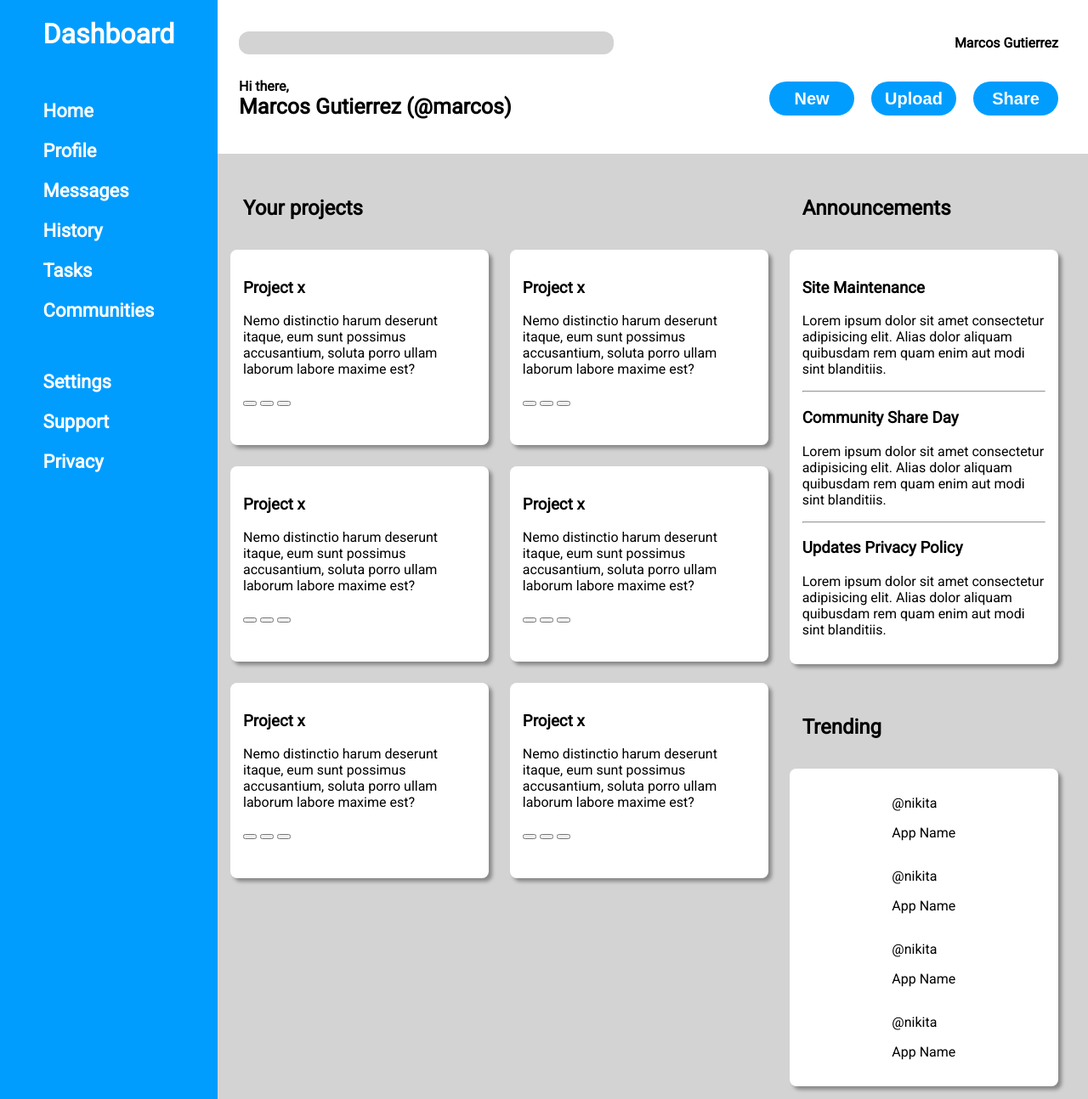
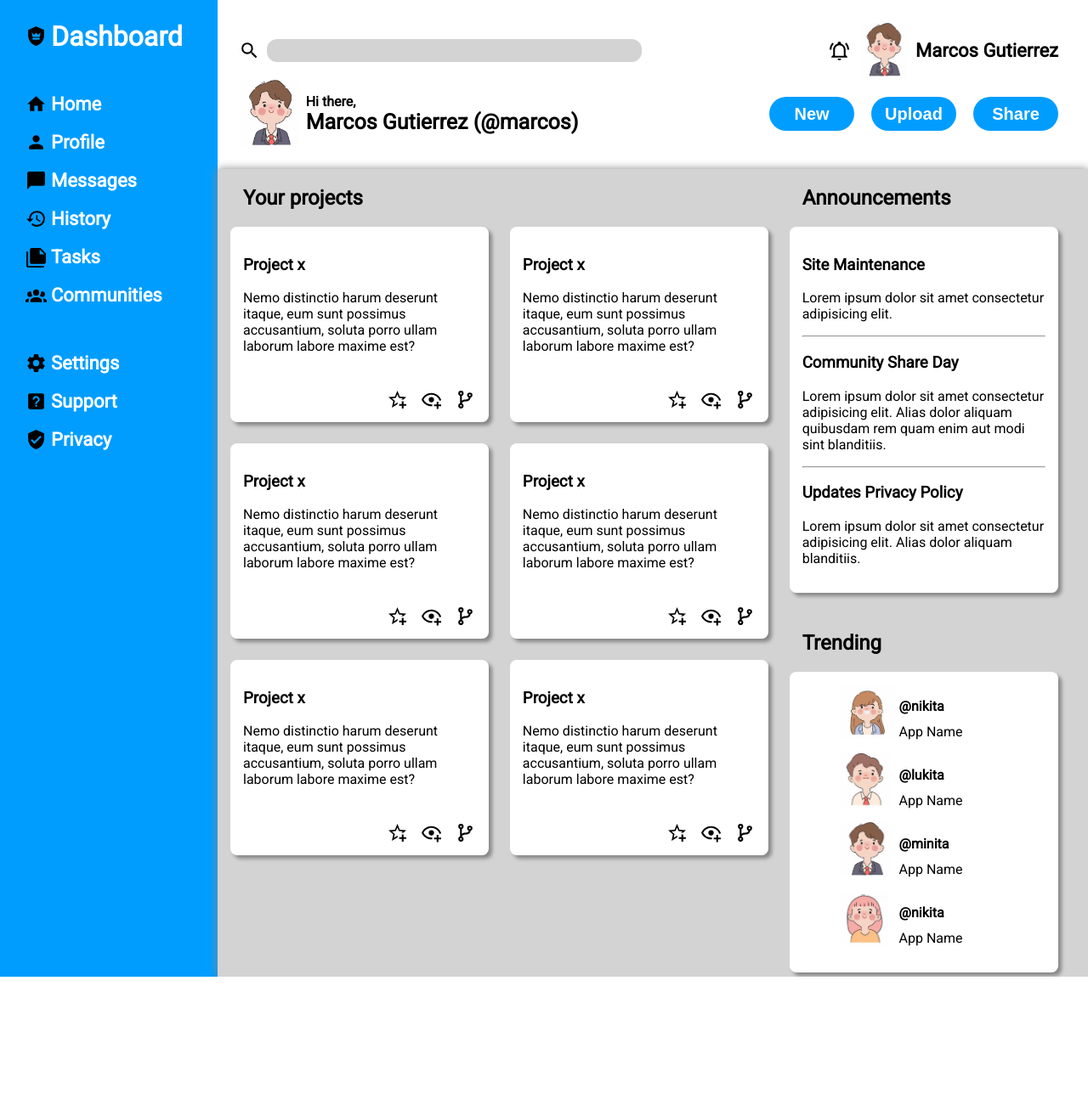
Before and after one commit to MGutix/adminDashboard, a plain HTML site: page index.html in a window 1280 px wide. Shown: the whole page at 85% size. After the commit the page ends 1150 px from the top, so only its background shows below. Drawn offline with Linux system fonts and the light colour scheme.

Commit message:
Finished

```diff
--- a/index.html
+++ b/index.html
@@ -10,48 +10,68 @@
     <title>Admin Dashboard</title>
 </head>
 <body>
-    <div class="sidebar"> <!-- Son dos columnas, una para logo otra para las palabras -->
-        <!-- <img src="" alt=""> Buscar logo o font/symbol -->
+    <div class="sidebar">
+        <div class="sideItem">
+            <img src="img/shield-crown.svg" alt="Admin">
             <h1>Dashboard</h1>
+        </div>
 
         <div class="upperSidebar">
-            <!-- <img src="" alt=""> Buscar logo o font/symbol -->
+            <div class="sideItem">
+                <img src="img/home.svg" alt="Home">
                 <p>Home</p>
-            <!-- <img src="" alt=""> Buscar logo o font/symbol -->
+            </div>
+            <div class="sideItem">
+                <img src="img/account.svg" alt="Profile">
                 <p>Profile</p>
-            <!-- <img src="" alt=""> Buscar logo o font/symbol -->
+            </div>
+            <div class="sideItem">
+                <img src="img/message.svg" alt="Messages">
                 <p>Messages</p>
-            <!-- <img src="" alt=""> Buscar logo o font/symbol -->
+            </div>
+            <div class="sideItem">
+                <img src="img/history.svg" alt="History">
                 <p>History</p>
-            <!-- <img src="" alt=""> Buscar logo o font/symbol -->
+            </div>
+            <div class="sideItem">
+                <img src="img/note-multiple.svg" alt="Tasks">
                 <p>Tasks</p>
-            <!-- <img src="" alt=""> Buscar logo o font/symbol -->
+            </div>
+            <div class="sideItem">
+                <img src="img/account-group.svg" alt="Communities">
                 <p>Communities</p>
+            </div>
         </div>
 
         <div class="lowerSidebar">
-            <!-- <img src="" alt=""> Buscar logo o font/symbol -->
+            <div class="sideItem">
+                <img src="img/cog.svg" alt="Settings">
                 <p>Settings</p>
-            <!-- <img src="" alt=""> Buscar logo o font/symbol -->
+            </div>
+            <div class="sideItem">
+                <img src="img/help-box.svg" alt="Support">
                 <p>Support</p>
-            <!-- <img src="" alt=""> Buscar logo o font/symbol -->
+            </div>
+            <div class="sideItem">
+                <img src="img/shield-check.svg" alt="Privacy">
                 <p>Privacy</p>
             </div>
         </div>
-    <div class="header"> <!-- Son dos filas, en cada una hago que el medio tome la mayoria -->
+    </div>
+    <div class="header">
         <div class="topLeft">
-            <!-- <img src="" alt="search"> Buscar logo o font/symbol -->
+            <img src="img/magnify.svg" alt="search">
             <input type="text" name="search" id="search">
         </div>
 
         <div class="topRight">
-            <!-- <img src="" alt="bell"> Buscar logo o font/symbol -->
-            <!-- <img src="" alt="profilePic"> Buscar logo o font/symbol -->
-            <p>Marcos Gutierrez</p>
+            <img src="img/bell-ring-outline.svg" alt="bell">
+            <img class="smallPic" src="img/p3.png" alt="profilePic">
+            <p class="userNameSmall">Marcos Gutierrez</p>
         </div>
 
         <div class="bottomLeft">
-            <!-- <img src="" alt="profilePic"> Buscar logo o font/symbol -->
+            <img class="bigPic" src="img/p3.png" alt="profilePic">
             <p>Hi there,<br> <span>Marcos Gutierrez (@marcos)</span></p>
         </div>
 
@@ -61,7 +81,7 @@
             <button>Share</button>
         </div>
     </div>
-    <div class="main-content"> <!-- Son tres columnas, 2 para proj otra para las resto -->
+    <div class="main-content">
         <div class="projects">
             <h2>Your projects</h2>
             <div class="projectGrid">
@@ -69,54 +89,54 @@
                     <h3>Project x</h3>
                     <p>Nemo distinctio harum deserunt itaque, eum sunt possimus accusantium, soluta porro ullam laborum labore maxime est?</p>
                     <div class="projectOptions">
-                        <button class="favorite"></button>
-                        <button class="eye"></button>
-                        <button class="branch"></button>
+                        <img src="img/star-plus-outline.svg" alt="star">
+                        <img src="img/eye-plus-outline.svg" alt="eye">
+                        <img src="img/source-branch.svg" alt="branch">
                     </div>
                 </div>
                 <div class="projectCard card">
                     <h3>Project x</h3>
                     <p>Nemo distinctio harum deserunt itaque, eum sunt possimus accusantium, soluta porro ullam laborum labore maxime est?</p>
                     <div class="projectOptions">
-                        <button class="favorite"></button>
-                        <button class="eye"></button>
-                        <button class="branch"></button>
+                        <img src="img/star-plus-outline.svg" alt="star">
+                        <img src="img/eye-plus-outline.svg" alt="eye">
+                        <img src="img/source-branch.svg" alt="branch">
                     </div>
                 </div>
                 <div class="projectCard card">
                     <h3>Project x</h3>
                     <p>Nemo distinctio harum deserunt itaque, eum sunt possimus accusantium, soluta porro ullam laborum labore maxime est?</p>
                     <div class="projectOptions">
-                        <button class="favorite"></button>
-                        <button class="eye"></button>
-                        <button class="branch"></button>
+                        <img src="img/star-plus-outline.svg" alt="star">
+                        <img src="img/eye-plus-outline.svg" alt="eye">
+                        <img src="img/source-branch.svg" alt="branch">
                     </div>
                 </div>
                 <div class="projectCard card">
                     <h3>Project x</h3>
                     <p>Nemo distinctio harum deserunt itaque, eum sunt possimus accusantium, soluta porro ullam laborum labore maxime est?</p>
                     <div class="projectOptions">
-                        <button class="favorite"></button>
-                        <button class="eye"></button>
-                        <button class="branch"></button>
+                        <img src="img/star-plus-outline.svg" alt="star">
+                        <img src="img/eye-plus-outline.svg" alt="eye">
+                        <img src="img/source-branch.svg" alt="branch">
                     </div>
                 </div>
                 <div class="projectCard card">
                     <h3>Project x</h3>
                     <p>Nemo distinctio harum deserunt itaque, eum sunt possimus accusantium, soluta porro ullam laborum labore maxime est?</p>
                     <div class="projectOptions">
-                        <button class="favorite"></button>
-                        <button class="eye"></button>
-                        <button class="branch"></button>
+                        <img src="img/star-plus-outline.svg" alt="star">
+                        <img src="img/eye-plus-outline.svg" alt="eye">
+                        <img src="img/source-branch.svg" alt="branch">
                     </div>
                 </div>
                 <div class="projectCard card">
                     <h3>Project x</h3>
                     <p>Nemo distinctio harum deserunt itaque, eum sunt possimus accusantium, soluta porro ullam laborum labore maxime est?</p>
                     <div class="projectOptions">
-                        <button class="favorite"></button>
-                        <button class="eye"></button>
-                        <button class="branch"></button>
+                        <img src="img/star-plus-outline.svg" alt="star">
+                        <img src="img/eye-plus-outline.svg" alt="eye">
+                        <img src="img/source-branch.svg" alt="branch">
                     </div>
                 </div>
             </div>
@@ -127,7 +147,7 @@
             <div class="announcementCard card">
                 <div class="announcement">
                     <h3>Site Maintenance</h3>
-                    <p>Lorem ipsum dolor sit amet consectetur adipisicing elit. Alias dolor aliquam quibusdam rem quam enim aut modi sint blanditiis.</p>
+                    <p>Lorem ipsum dolor sit amet consectetur adipisicing elit.</p>
                     <hr>
                 </div>
                 <div class="announcement">
@@ -137,7 +157,7 @@
                 </div>
                 <div class="announcement">
                     <h3>Updates Privacy Policy</h3>
-                    <p>Lorem ipsum dolor sit amet consectetur adipisicing elit. Alias dolor aliquam quibusdam rem quam enim aut modi sint blanditiis.</p>
+                    <p>Lorem ipsum dolor sit amet consectetur adipisicing elit. Alias dolor aliquam  blanditiis.</p>
                 </div>
             </div>
         </div>
@@ -145,22 +165,22 @@
             <h2>Trending</h2>
             <div class="trendingCard card">
                 <div class="user">
-                    <!-- <img src="" alt=""> Buscar logo o font/symbol -->
+                    <img class="smallPic" src="img/p1.png" alt="Profile Pic">
                     <p class="userName">@nikita</p>
                     <p>App Name</p>
                 </div>
                 <div class="user">
-                    <!-- <img src="" alt=""> Buscar logo o font/symbol -->
-                    <p class="userName">@nikita</p>
+                    <img class="smallPic" src="img/p2.png" alt="Profile Pic">
+                    <p class="userName">@lukita</p>
                     <p>App Name</p>
                 </div>
                 <div class="user">
-                    <!-- <img src="" alt=""> Buscar logo o font/symbol -->
-                    <p class="userName">@nikita</p>
+                    <img class="smallPic" src="img/p3.png" alt="Profile Pic">
+                    <p class="userName">@minita</p>
                     <p>App Name</p>
                 </div>
                 <div class="user">
-                    <!-- <img src="" alt=""> Buscar logo o font/symbol -->
+                    <img class="smallPic" src="img/p4.png" alt="Profile Pic">
                     <p class="userName">@nikita</p>
                     <p>App Name</p>
                 </div>
--- a/style.css
+++ b/style.css
@@ -9,14 +9,15 @@ body{
 }
 
 .sidebar{
+    padding: 20px 30px;
     background-color: rgb(0, 157, 255);
     color: white;
     font-weight: bold;
     display: grid;
     grid-row: 1/3;
-    justify-content: center;
+    justify-content: flex-start;
     align-content: flex-start;
-    gap: 15px;
+    gap: 35px;
 }
 
 .sidebar p{
@@ -28,6 +29,7 @@ body{
     padding-right: 35px;
     display: grid;
     grid-template-columns: 2fr 1fr;
+
 }
 
 .header p{
@@ -46,14 +48,17 @@ span{
     width: 70%;
 }
 
-.topLeft{
+.topLeft, .bottomLeft{
     display: flex;
     align-items: center;
+    gap: 8px;
 }
 
 .topRight, .bottomRight{
     display: flex;
     justify-content: flex-end;
+    align-items: center;
+    gap: 10px;
 }
 
 
@@ -79,13 +84,14 @@ span{
     display: grid;
     grid-template-columns: 2fr 1fr;
     gap: 25px;
-    padding: 15px;
-    padding-right: 35px;
+    padding: 0px 35px 5px 15px;
+    box-shadow: 0px 0px 10px #888888;
+
 
 }
 
 h2{
-    padding: 15px;
+    padding: 0 15px;
 }
 
 .projects{
@@ -104,6 +110,13 @@ h2{
 
 .projectCard{
     height: 200px;
+}
+
+.projectOptions{
+    margin-top: 15%;
+    display: flex;
+    justify-content: flex-end;
+    gap: 15px;
 }
 
 .announcements{
@@ -126,3 +139,38 @@ h2{
     box-shadow: 4px 4px 4px #888888;
 
 }
+
+img{
+    height: 25px;
+}
+
+.sideItem{
+    display: flex;
+    align-items: center;
+    gap: 5px;
+    height: 45px;
+}
+
+.userNameSmall{
+    font-size: 22px;
+}
+
+.bigPic{
+    height: 80px;
+}
+
+.smallPic{
+    height: 65px;
+    grid-row: 1/3;
+}
+
+.user{
+    display: grid;
+    grid-template-columns: 1fr 2fr;
+    grid-template-rows: 25px;
+    gap: 5px;
+}
+
+.userName{
+    font-weight: bold;
+}
```
Also changed, not shown: img/face-man-profile.svg (added), img/p1.png (added), img/p2.png (added), img/p3.png (added), img/p4.png (added), img/shield-crown.svg (added). Lines whose indentation alone changed are shown as unchanged.
